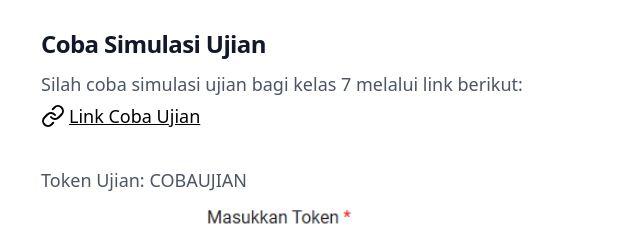
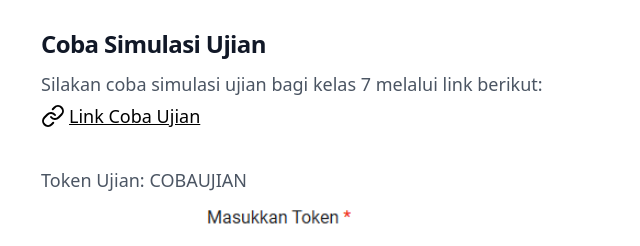
Before and after one commit to khoirurroziqin17/web-belajar, a Next.js app: page /panduan-pas-2024 in a window 1280 px wide. Shown: the part 1891-2137 px from the top of the page, without its empty margins (263-903 px from the left). Built offline with nearby package versions, Linux system fonts and the light colour scheme.

Commit message:
fix: typo

```diff
--- a/src/app/panduan-pas-2024/page.tsx
+++ b/src/app/panduan-pas-2024/page.tsx
@@ -96,7 +96,7 @@ export default function Page() {
               Coba Simulasi Ujian
             </h3>
             <p className="mt-2 text-lg leading-8 font-medium text-gray-600 dark:text-gray-300">
-              Silah coba simulasi ujian bagi kelas 7 melalui link berikut:{" "}
+              Silakan coba simulasi ujian bagi kelas 7 melalui link berikut:{" "}
               <br />
               <Link
                 href={"/pas-2024"}
```
